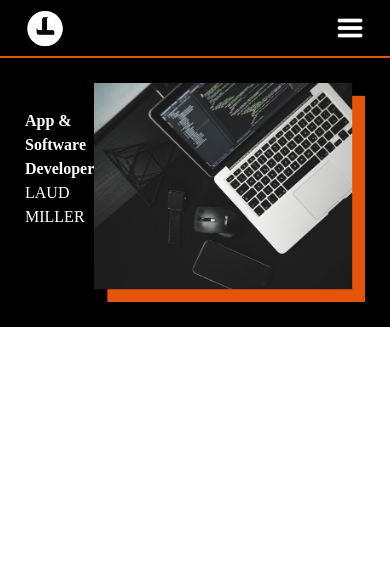
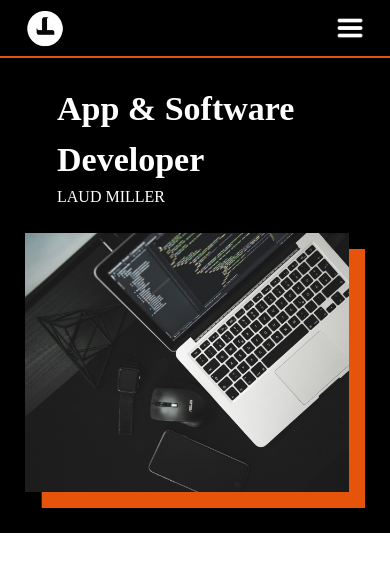
Before and after one commit to SamuelBlebo/laud, a React (Create React App) app in the folder client/: page / in a window 390 px wide. Shown: the top 572 px of the page. Built offline with nearby package versions, Linux system fonts and the light colour scheme.

Commit message:
Mobile view for hero

```diff
--- a/client/src/Components/Hero.js
+++ b/client/src/Components/Hero.js
@@ -3,9 +3,9 @@ import HeroImage from "../Assets/HeroImage.png";
 
 export default function Hero() {
   return (
-    <div className="background h-auto lg:h-[700px] xl:h-[800px] w-auto bg-[#000] p-[25px] flex items-center justify-between">
-      <div className="hero-info lg:pl-[80px] xl:pl-[110px] 2xl:pl-[250px] ">
-        <h1 className="text-[#fff] lg:text-[70px] xl:text-[80px] font-bold lg:leading-[72px] xl:leading-[92px] lg:absolute lg:top-[260px] xl:absolute xl:top-[300px]">
+    <div className="background h-auto lg:h-[700px] xl:h-[800px] w-auto bg-[#000] p-[25px] lg:flex items-center justify-between">
+      <div className="hero-info px-[32px] lg:pl-[80px] xl:pl-[110px] 2xl:pl-[250px] ">
+        <h1 className="text-[#fff] text-[34px] lg:text-[70px] xl:text-[80px] font-bold lg:leading-[72px] xl:leading-[92px] lg:absolute lg:top-[260px] xl:absolute xl:top-[300px]">
           App & Software <br /> Developer
         </h1>
         <h5 className="text-[#fff] lg:absolute lg:top-[430px] xl:absolute xl:top-[500px]">
```
